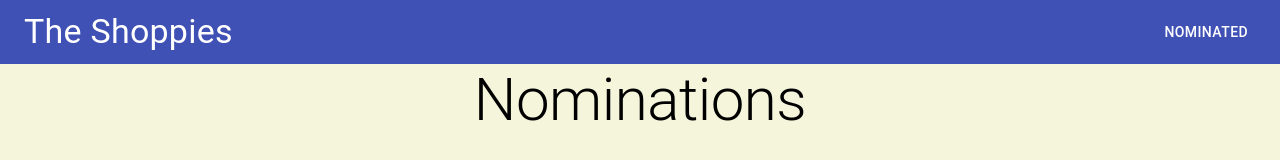
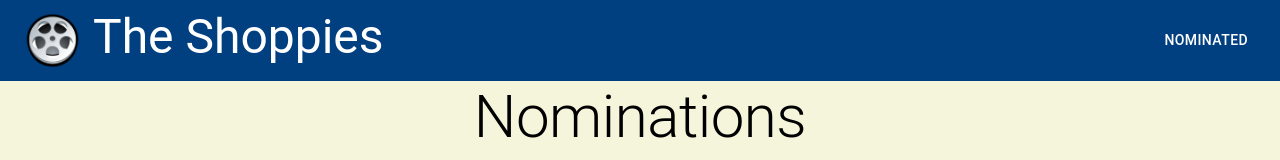
Before and after one commit to tsinmoua/The-Shoppies, a React (Create React App) app in the folder client/: page /nominated in a window 1280 px wide. Shown: the top 160 px of the page. Built offline with nearby package versions, Linux system fonts and the light colour scheme; no server answers.

Commit message:
Added theme to files

```diff
--- a/client/src/App.js
+++ b/client/src/App.js
@@ -1,5 +1,7 @@
 import React from "react";
 import { BrowserRouter, Route, Switch } from "react-router-dom";
+import { ThemeProvider } from '@material-ui/core/styles';
+import Theme from "./components/Theme";
 
 import Home from "./pages/Home";
 import Nominated from "./pages/Nominated";
@@ -7,6 +9,8 @@ import Navbar from "./components/Navbar";
 
 function App() {
   return (
+    <React.Fragment>
+    <ThemeProvider theme={Theme}>
       <BrowserRouter>
         <Switch>
           <Navbar>
@@ -15,6 +19,8 @@ function App() {
           </Navbar>
         </Switch>
       </BrowserRouter>
+    </ThemeProvider>
+    </React.Fragment>
   );
 }
 
--- a/client/src/components/Navbar/index.js
+++ b/client/src/components/Navbar/index.js
@@ -1,6 +1,7 @@
 import React from 'react';
-import { AppBar, Toolbar, Typography, useScrollTrigger, Button } from '@material-ui/core';
+import { AppBar, Toolbar, Typography, useScrollTrigger, Button, IconButton, makeStyles } from '@material-ui/core';
 import { Link } from 'react-router-dom'
+import reel from "../../assets/reel.png";
 
 function ElevationScroll(props) {
     const { children, window } = props;
@@ -18,17 +19,36 @@ function ElevationScroll(props) {
     });
 }
 
+const useStyles = makeStyles((theme) => ({
+    root: {
+        flexGrow: 1,
+    },
+    menuButton: {
+        marginRight: 0,
+    },
+    title: {
+        flexGrow: 1,
+    },
+}));
+
 export default function ElevateAppBar(props) {
+    const classes = useStyles();
+
     return (
         <React.Fragment>
             <ElevationScroll {...props}>
                 <AppBar>
                     <Toolbar>
                         <Typography
-                            variant="h4"
+                            variant="h3"
                             component={Link} to='/'
                             style={{ textDecoration: 'none', color: 'white' }}
                         >
+                            <IconButton edge="start" className={classes.menuButton} color="inherit" aria-label="menu">
+                                <img src={reel} alt='Movie Reel'
+                                    style={{ height: '57px', margin: 'auto' }}
+                                />
+                            </IconButton>
                             The Shoppies
                         </Typography>
 
@@ -42,7 +62,7 @@ export default function ElevateAppBar(props) {
                     </Toolbar>
                 </AppBar>
             </ElevationScroll>
-            <Toolbar />
+            <Toolbar style={{ height: '81px' }} />
             {props.children}
         </React.Fragment>
     );
--- /dev/null
+++ b/client/src/components/Theme/index.js
@@ -0,0 +1,19 @@
+import { unstable_createMuiStrictModeTheme as Theme } from '@material-ui/core';
+
+const navy = "#004080"
+const orange = "#FFC04A"
+
+export default Theme({
+    palette: {
+        common: {
+            navy: navy,
+            orange: orange
+        },
+        primary: {
+            main: navy
+        },
+        secondary: {
+            main: orange,
+        }
+    }
+})
```
Lines whose indentation alone changed are shown as unchanged.
